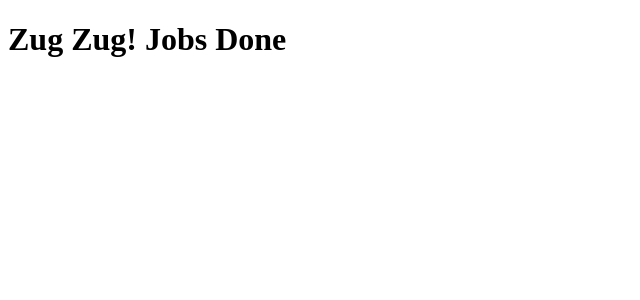
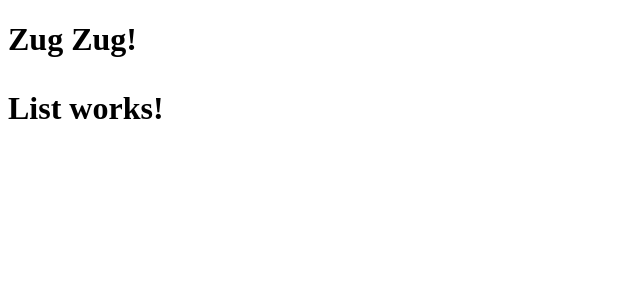
Before and after one commit to BrandonIzzard/MarsColony, an Angular app: page / in a window 1280 px wide. Shown: the top 300 px of the page, without its empty margins (0-640 px from the left). Built offline with nearby package versions, Linux system fonts and the light colour scheme.

Commit message:
child component testing

```diff
--- a/src/app/app.component.html
+++ b/src/app/app.component.html
@@ -1,4 +1,4 @@
 <h1>
   {{title}}
-  {{peon}}
+  <app-list-test>Loading list...</app-list-test>
 </h1>
--- a/src/app/app.module.ts
+++ b/src/app/app.module.ts
@@ -4,10 +4,12 @@
 import { HttpModule } from '@angular/http';
 
 import { AppComponent } from './app.component';
+import { ListTestComponent } from './list-test/list-test.component';
 
 @NgModule({
   declarations: [
-    AppComponent
+    AppComponent,
+    ListTestComponent
   ],
   imports: [
     BrowserModule,
--- /dev/null
+++ b/src/app/list-test/list-test.component.html
@@ -0,0 +1,3 @@
+<p>
+  {{message}}
+</p>
--- /dev/null
+++ b/src/app/list-test/list-test.component.ts
@@ -0,0 +1,17 @@
+import { Component, OnInit } from '@angular/core';
+
+@Component({
+	selector: 'app-list-test',
+	templateUrl: './list-test.component.html',
+	styleUrls: ['./list-test.component.css']
+})
+export class ListTestComponent implements OnInit {
+
+	message = 'List works!';
+
+	constructor() { }
+
+	ngOnInit() {
+	}
+
+}
```
Also changed, not shown: src/app/list-test/list-test.component.css (added), src/index.html (indentation only), 1 other file (tests, documents, lock files or other folders).
